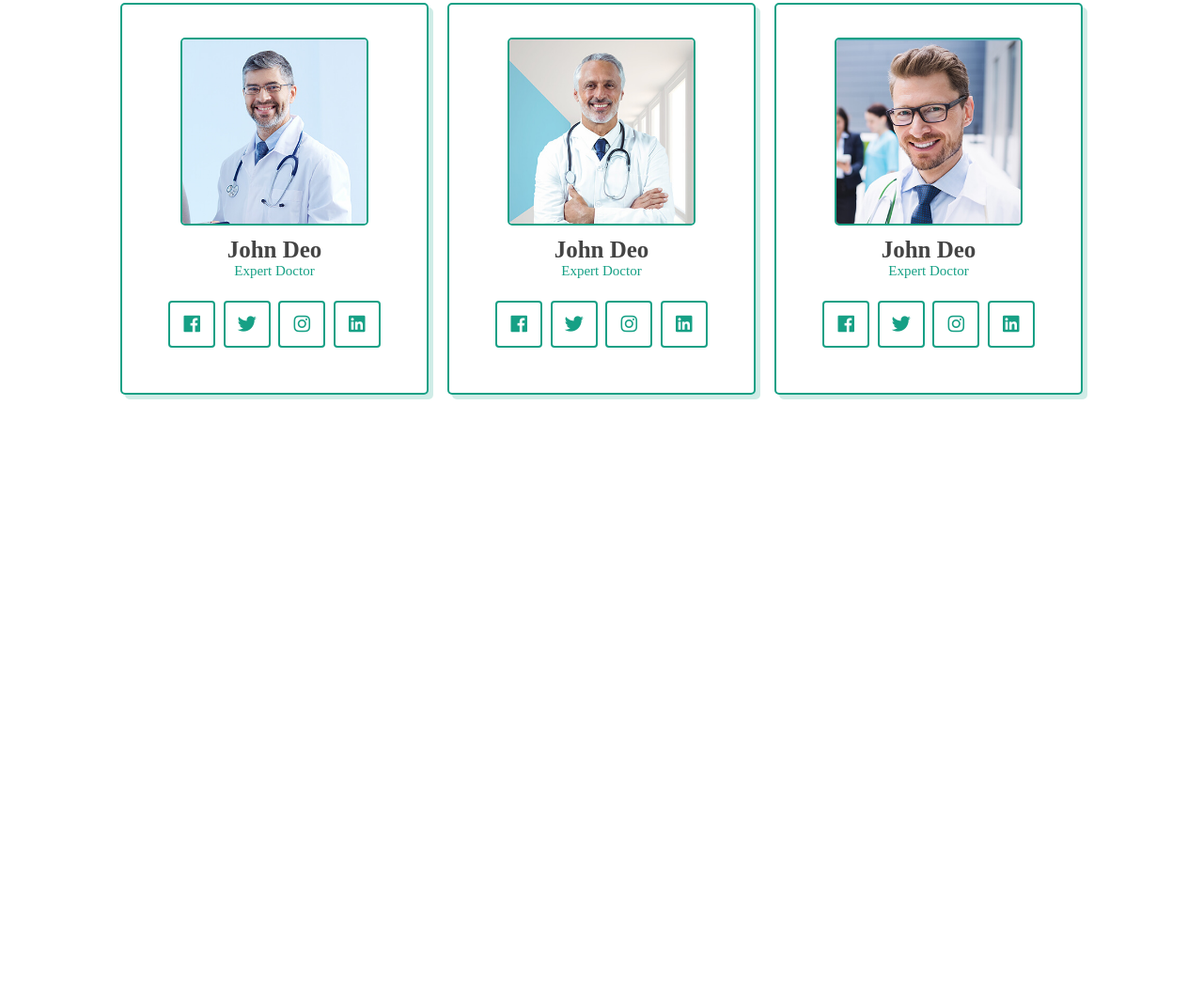
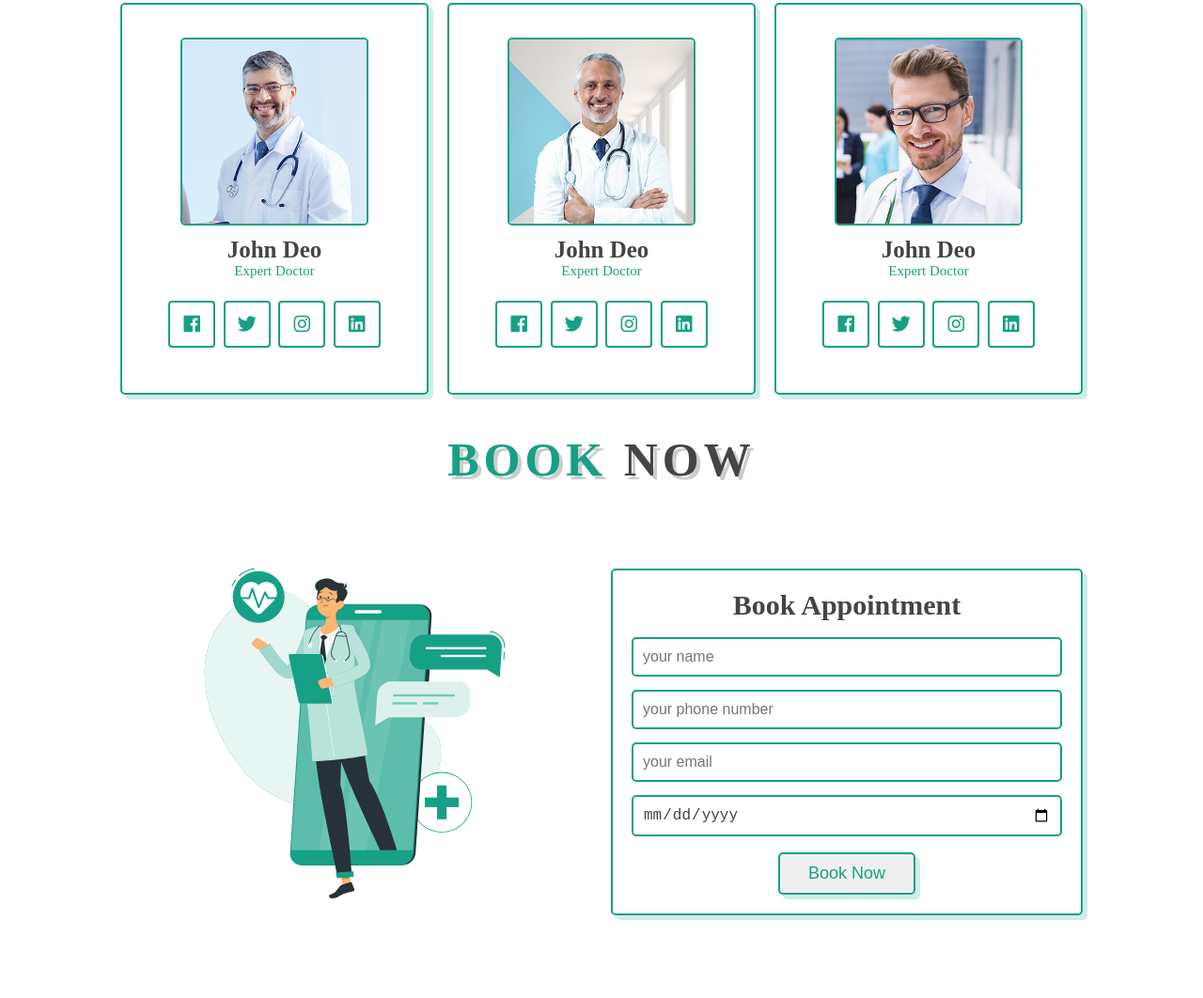
Before and after one commit to NickGrinkov/hospital-landing, a website: page src/index.html in a window 1280 px wide. Shown: the part 2798-3860 px from the top of the page at 94% size. Before the commit the page ends 3238 px from the top, so only its background shows below. Drawn offline with nearby package versions, Linux system fonts and the light colour scheme; files that its build step writes are made by us from their sources.

Commit message:
created book section

```diff
--- a/gulp/version.json
+++ b/gulp/version.json
@@ -1,3 +1,3 @@
 {
-    "main": "20220120181615"
+    "main": "20220121201843"
 }
--- /dev/null
+++ b/src/html/book.html
@@ -0,0 +1,16 @@
+<section id="book">
+    <h1 class="heading"> <span>book</span> now </h1>
+    <div class="row">
+        <div class="image">
+            <img src="../img/book-img.svg" alt="book-img">
+        </div>
+        <form action="">
+            <h3>book appointment</h3>
+            <input type="text" placeholder="your name" class="box" >
+            <input type="tel" placeholder="your phone number" class="box" >
+            <input type="email" placeholder="your email" class="box" >
+            <input type="date"  class="box" >
+            <input type="submit" value="book now" class="btn" >
+        </form>
+    </div>
+</section>
--- a/src/index.html
+++ b/src/index.html
@@ -12,6 +12,7 @@
     @@include('html/services.html', {})
     @@include('html/about.html', {})
     @@include('html/doctors.html', {})
+    @@include('html/book.html', {})
     <script src="js/app.min.js"></script>
 </body>
 </html>
--- /dev/null
+++ b/src/scss/book.scss
@@ -0,0 +1,46 @@
+#book {
+    .row {
+        display: flex;
+        align-items: center;
+        flex-wrap: wrap;
+        gap: 2rem;
+    }
+
+    .row .image {
+        flex: 1 1 45rem;
+    }
+    .row .image img {
+        width: 100%;
+    }
+
+    .row form {
+        flex: 1 1 45rem;
+        background: #fff;
+        border: var(--border);
+        box-shadow: var(--box-shadow);
+        text-align: center;
+        padding: 2rem;
+        border-radius: .5rem;
+    }
+
+    .row form h3 {
+        color: var(--black);
+        padding-bottom: 1rem;
+        font-size: 3rem;
+    }
+
+    .row form .box {
+        width: 100%;
+        margin: .7rem 0;
+        border-radius: .5rem;
+        border: var(--border);
+        font-size: 1.6rem;
+        color: var(--black);
+        text-transform: none;
+        padding: 1rem;
+    }
+
+    .row form .btn {
+        padding: 1rem 3rem;
+    }
+}
--- a/src/scss/style.scss
+++ b/src/scss/style.scss
@@ -5,6 +5,7 @@
 @import 'services';
 @import 'about';
 @import 'doctors';
+@import 'book';
 
 :root {
     --green: #16a085;
```
Also changed, not shown: dist/css/style.css, dist/css/style.min.css, dist/index.html.
